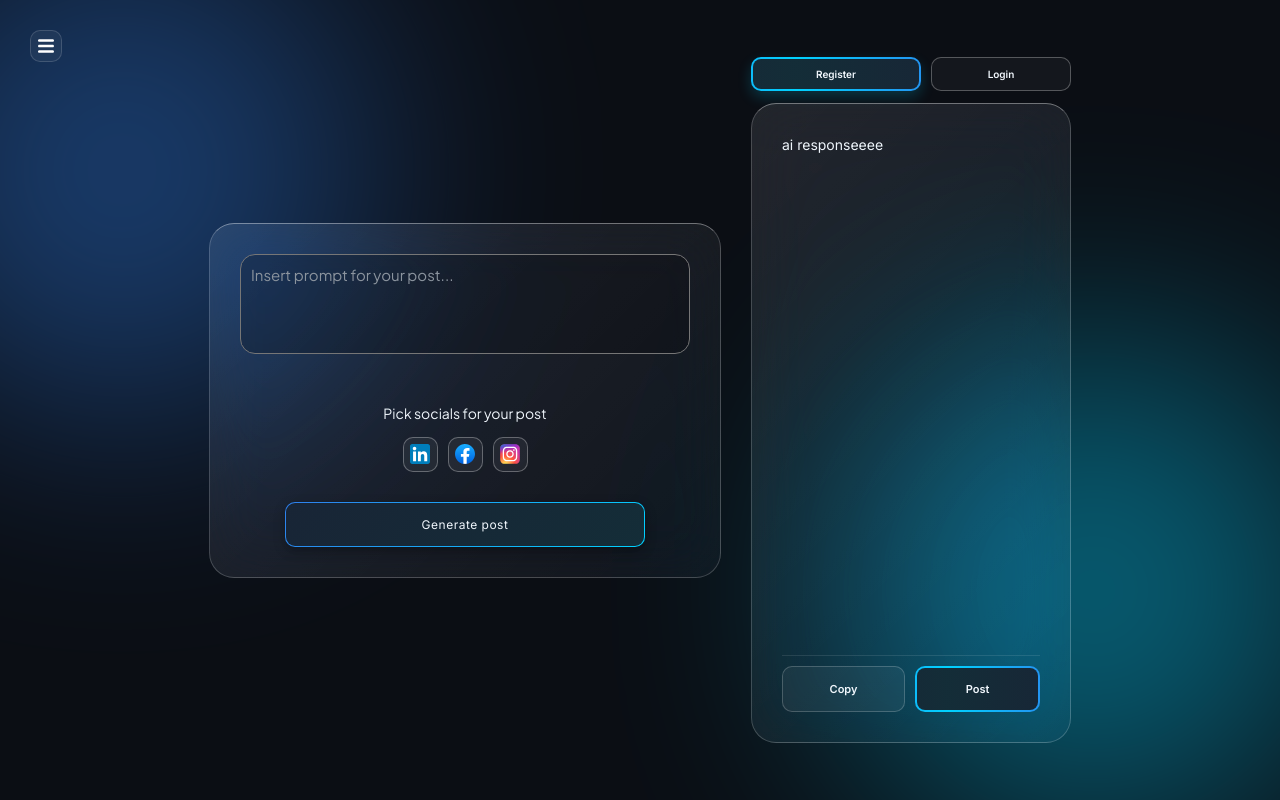
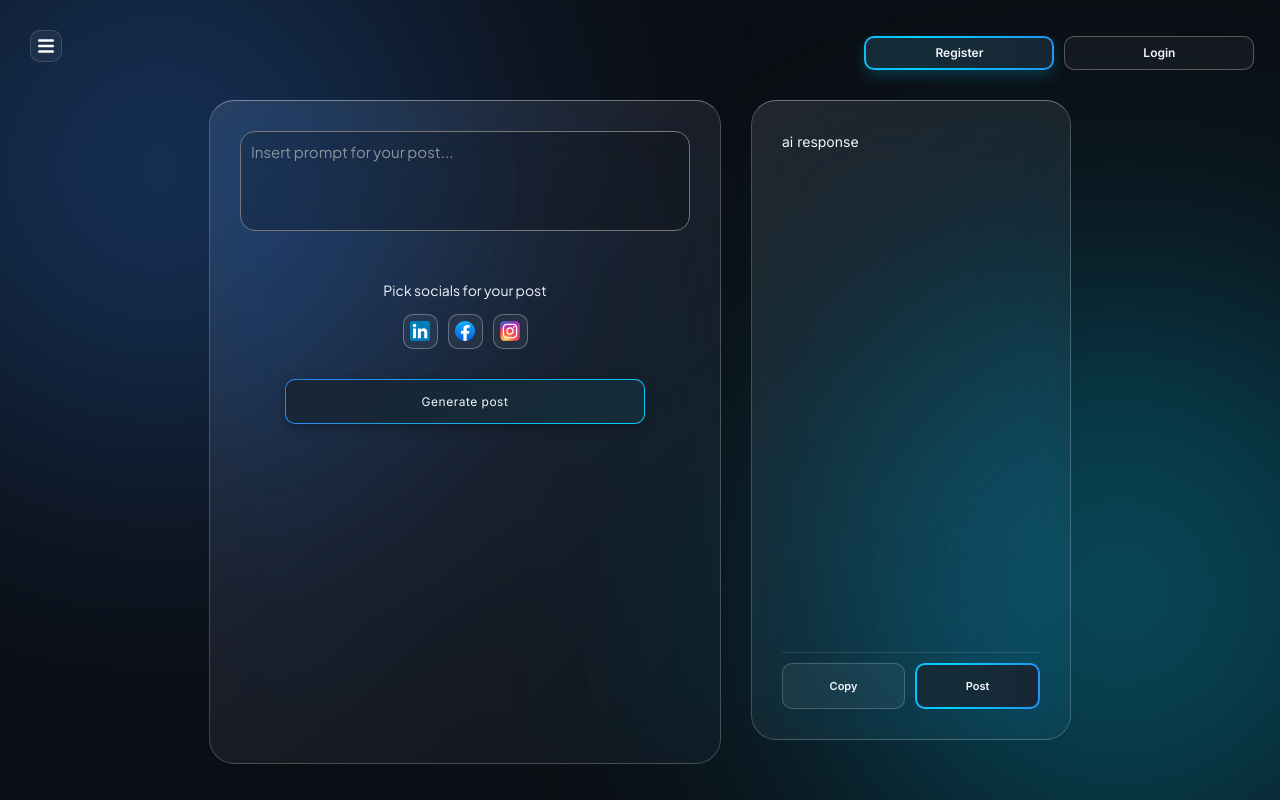
Before and after one commit to Kha-teri/Team-Red, a React (Vite) app: page / in a window 1280 px wide. Built offline with nearby package versions, Linux system fonts and the light colour scheme.

Commit message:
changed homepage styles, navbar exit on escape press

```diff
--- a/src/components/App.tsx
+++ b/src/components/App.tsx
@@ -25,19 +25,13 @@ function HomePage() {
   return (
     <div className={styles.container}>
       <Navbar />
+
       <div className={styles.wrapper}>
-        <SocialPostCard />
-
-        <div className={styles.responseSection}>
         <div className={styles.authButtons}>
-            <Button usage="register" text="Register" onBtnClick={() => navigate('/register')} />
+          <Button usage="register" text="Register" onBtnClick={() => navigate("/register")} />
 
           <div className={styles.loginSlot}>
-              <Button
-                usage="login"
-                text="Login"
-                onBtnClick={() => setIsLoginOpen((currentState) => !currentState)}
-              />
+            <Button usage="login" text="Login" onBtnClick={() => setIsLoginOpen((prev) => !prev)} />
 
             <form
               className={`${styles.loginDropdown} ${isLoginOpen ? styles.loginDropdownOpen : ''}`}
@@ -49,7 +43,7 @@ function HomePage() {
                 <input
                   type="email"
                   value={email}
-                    onChange={(event) => setEmail(event.target.value)}
+                  onChange={(e) => setEmail(e.target.value)}
                   placeholder="your@email.com"
                 />
               </label>
@@ -59,7 +53,7 @@ function HomePage() {
                 <input
                   type="password"
                   value={password}
-                    onChange={(event) => setPassword(event.target.value)}
+                  onChange={(e) => setPassword(e.target.value)}
                   placeholder="********"
                 />
               </label>
@@ -70,8 +64,11 @@ function HomePage() {
             </form>
           </div>
         </div>
-
-          <PostContent content="ai responseeee" />
+        <div className={styles.mainLayout}>
+          <SocialPostCard />
+          <div className={styles.responseSection}>
+            <PostContent content="ai response" />
+          </div>
         </div>
       </div>
     </div>
--- a/src/components/Navbar.tsx
+++ b/src/components/Navbar.tsx
@@ -1,5 +1,5 @@
 import styles from '../scss/Navbar.module.scss'
-import { useState } from 'react'
+import { useState, useEffect } from 'react'
 import Button from './Button.tsx';
 import { useNavigate } from 'react-router-dom';
 
@@ -7,6 +7,20 @@ function Navbar() {
     const [isNavOpen, setIsNavOpen] = useState(false);
     const src = isNavOpen === false ? '/img/navbar_closed.svg' : '/img/navbar_open.svg';
     const navigate = useNavigate();
+
+    useEffect(() => {
+        const handleKeyDown = (event: KeyboardEvent) => {
+            if(event.key === 'Escape')
+                setIsNavOpen(false);
+        };
+
+        if(isNavOpen)
+            window.addEventListener('keydown', handleKeyDown);
+
+        return () => {
+            window.removeEventListener('keydown', handleKeyDown);
+        }
+    }, [isNavOpen]);
 
     return (
         <>
--- a/src/components/SocialsPicker.tsx
+++ b/src/components/SocialsPicker.tsx
@@ -18,9 +18,7 @@ function SocialsPicker() {
             <label>Pick socials for your post</label>
             <div className={styles.socialsPicker}>
                 {['linkedin', 'facebook', 'instagram'].map((social) => (
-                    <>
-                        <button key={social} className={selectedSocials.includes(social) ? styles.active : ''} onClick={() => handleToggleSocial(social)}><img src={`/img/${social}_icon.svg`} alt={social} /></button>
-                    </>
+                    <button key={social} className={selectedSocials.includes(social) ? styles.active : ''} onClick={() => handleToggleSocial(social)}><img src={`/img/${social}_icon.svg`} alt={social} /></button>
                 ))}
             </div>
         </div>
--- a/src/scss/App.module.scss
+++ b/src/scss/App.module.scss
@@ -1,37 +1,43 @@
 @use './colors.scss' as *;
 @use './fonts.scss' as *;
+
+@keyframes signInFlow {
+    0% { background-position: 0% 50%; }
+    100% { background-position: 200% 50%; }
+}
 
 .container {
     position: relative;
     width: 100%;
-    min-height: 100vh;
+    height: 100vh;
+    background-color: $bg-main;
     display: flex;
     justify-content: center;
     align-items: center;
-    padding: clamp(1rem, 5vw, 3rem);
+    padding: clamp(1rem, 2vw, 3rem);
     overflow: hidden;
 
     &::before, &::after {
         content: '';
         position: absolute;
-        width: clamp(200px, 40vw, 500px);
-        height: clamp(200px, 40vw, 500px);
+        width: clamp(300px, 45vw, 600px);
+        height: clamp(300px, 45vw, 600px);
         border-radius: 50%;
-        filter: blur(120px);
+        filter: blur(140px);
         z-index: 0;
-        opacity: 0.4;
+        opacity: 0.35;
         pointer-events: none;
     }
 
     &::before {
-        top: -10%;
+        top: -15%;
         left: -10%;
         background-color: $accent;
     }
 
     &::after {
-        bottom: -5%;
-        right: -5%;
+        bottom: -10%;
+        right: -10%;
         background-color: $glow;
     }
 
@@ -40,38 +46,35 @@
         z-index: 1;
         width: 100%;
         max-width: 1400px;
-        display: flex;
-        justify-content: center;
-        align-items: center;
-        flex-wrap: wrap;
-        gap: clamp(1.5rem, 3vw, 3rem);
-    }
-
-    .responseSection {
+        height: 100%;
         display: flex;
         flex-direction: column;
-        gap: clamp(0.8rem, 2vh, 1.2rem);
-        width: clamp(250px, 25vw, 500px);
+        gap: clamp(1.5rem, 4vh, 3rem);
+        overflow: visible;
+        padding-top: 20px;
+        margin-top: -20px;
+
     }
 
     .authButtons {
+        width: 100%;
         display: flex;
+        justify-content: flex-end;
+        align-items: flex-start;
         gap: clamp(0.6rem, 1.2vw, 1rem);
-        justify-content: flex-end;
         flex-wrap: wrap;
 
-        button {
-            flex: 1;
-            min-width: 140px;
+        > button, .loginSlot {
+            flex: 0 1 clamp(130px, 15vw, 190px);
+            min-width: 0;
         }
 
         .loginSlot {
             position: relative;
-            flex: 1;
-            min-width: 140px;
 
             > button {
                 width: 100%;
+            }
         }
     }
 
@@ -79,105 +82,90 @@
         position: absolute;
         top: calc(100% + 0.8rem);
         right: 0;
-            width: clamp(220px, 28vw, 280px);
-            padding: 1.2rem;
-            border-radius: 1.2rem;
-            border: 1px solid rgba(255, 255, 255, 0.2);
-            border-top: 1px solid rgba(255, 255, 255, 0.35);
-            background: linear-gradient(160deg, rgba(22, 27, 34, 0.96) 0%, rgba(17, 20, 27, 0.92) 100%);
-            backdrop-filter: blur(18px) saturate(140%);
-            -webkit-backdrop-filter: blur(18px) saturate(140%);
-            box-shadow: 0 14px 24px rgba(0, 0, 0, 0.35);
+        width: clamp(260px, 20vw, 320px);
+        padding: 1.5rem;
+        border-radius: 1.5rem;
+        border: 1px solid rgba(255, 255, 255, 0.15);
+        background: linear-gradient(160deg, rgba($card, 0.98) 0%, rgba(10, 10, 15, 0.95) 100%);
+        backdrop-filter: blur(20px) saturate(160%);
+        box-shadow: 0 20px 40px rgba(0, 0, 0, 0.4);
         display: flex;
         flex-direction: column;
-            gap: 0.9rem;
-            z-index: 50;
+        gap: 1.2rem;
+        z-index: 100;
+
         opacity: 0;
         transform: translateY(-10px) scale(0.98);
         transform-origin: top right;
         pointer-events: none;
-            transition: opacity 0.24s ease, transform 0.24s ease;
-        }
+        transition: all 0.3s cubic-bezier(0.4, 0, 0.2, 1);
 
-        .loginDropdownOpen {
+        &.loginDropdownOpen {
             opacity: 1;
             transform: translateY(0) scale(1);
             pointer-events: auto;
+        }
     }
 
     .loginField {
         display: flex;
         flex-direction: column;
-            gap: 0.4rem;
+        gap: 0.5rem;
         font-family: $font-main;
-            font-size: clamp(1.2rem, 0.95vw, 1.3rem);
-            color: $text-main;
+        font-size: 0.9rem;
+        color: $text-secondary;
 
         input {
             width: 100%;
-                height: 3.6rem;
+            height: 3.2rem;
             border-radius: 0.8rem;
-                border: 1px solid rgba(255, 255, 255, 0.18);
-                background: rgba(255, 255, 255, 0.06);
+            border: 1px solid rgba(255, 255, 255, 0.1);
+            background: rgba(255, 255, 255, 0.05);
             color: $text-main;
-                font-family: $font-main;
-                padding: 0 0.9rem;
+            padding: 0 1rem;
             outline: none;
-                transition: border-color 0.2s ease, box-shadow 0.2s ease;
-
-                &::placeholder {
-                    color: rgba(240, 246, 252, 0.5);
-                }
+            transition: border-color 0.2s;
 
             &:focus {
-                    border-color: rgba($glow, 0.7);
-                    box-shadow: 0 0 0 3px rgba($accent, 0.2);
+                border-color: $glow;
             }
         }
     }
 
     .signInButton {
-            margin-top: 0.2rem;
-            height: 3.6rem;
+        margin-top: 0.5rem;
+        height: 3.2rem;
         border-radius: 0.8rem;
         border: 2px solid transparent;
         background:
-                linear-gradient(rgba($card, 0.96), rgba($card, 0.96)) padding-box,
+            linear-gradient($card, $card) padding-box,
             linear-gradient(90deg, $accent, $glow, $accent) border-box;
         background-size: 100% 100%, 200% 100%;
         animation: signInFlow 4s linear infinite;
-            color: $text-main;
-            font-family: $font-main;
+        color: white;
         font-weight: 600;
         cursor: pointer;
-            transition: transform 0.22s ease, box-shadow 0.22s ease;
 
         &:hover {
-                transform: translateY(-2px);
-                box-shadow: 0 0 16px rgba($glow, 0.35);
             animation-duration: 2s;
-            }
-
-            &:active {
-                transform: translateY(0);
-            }
-        }
+            box-shadow: 0 0 15px rgba($glow, 0.3);
         }
     }
 
-@keyframes signInFlow {
-    0% { background-position: 0% 50%; }
-    100% { background-position: 200% 50%; }
+    .mainLayout {
+        flex: 1;
+        display: flex;
+        justify-content: center;
+        align-items: stretch;
+        gap: clamp(1.5rem, 3vw, 3rem);
+        min-height: 0;
+        flex-wrap: wrap;
     }
 
-@media (max-width: 640px) {
-    .container {
-        .authButtons {
-            .loginDropdown {
-                left: 0;
-                right: auto;
-                width: 100%;
+    .responseSection {
+        display: flex;
+        flex-direction: column;
+        width: clamp(250px, 25vw, 500px);
+        height: 100%;
     }
 }
-    }
-}
--- a/src/scss/Button.module.scss
+++ b/src/scss/Button.module.scss
@@ -99,6 +99,7 @@
     transition: transform 0.25s ease, box-shadow 0.25s ease, background-color 0.25s ease, border-color 0.25s ease;
     font-size: clamp(0.9rem, 1vw, 1rem);
     user-select: none;
+    font-size: clamp(0.8rem, 1vw, 1.2rem);
 }
 
 .login {
```
Lines whose indentation alone changed are shown as unchanged.
